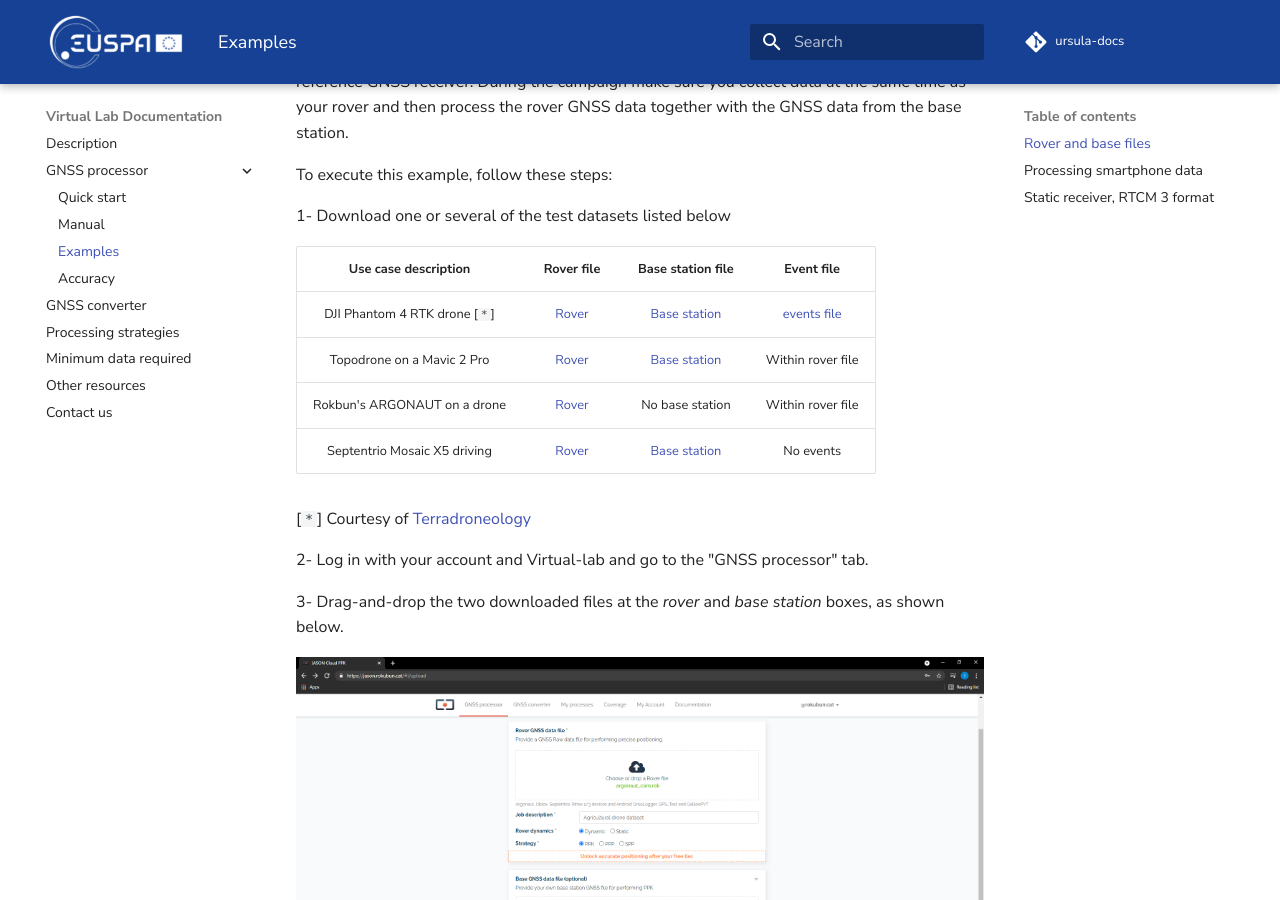
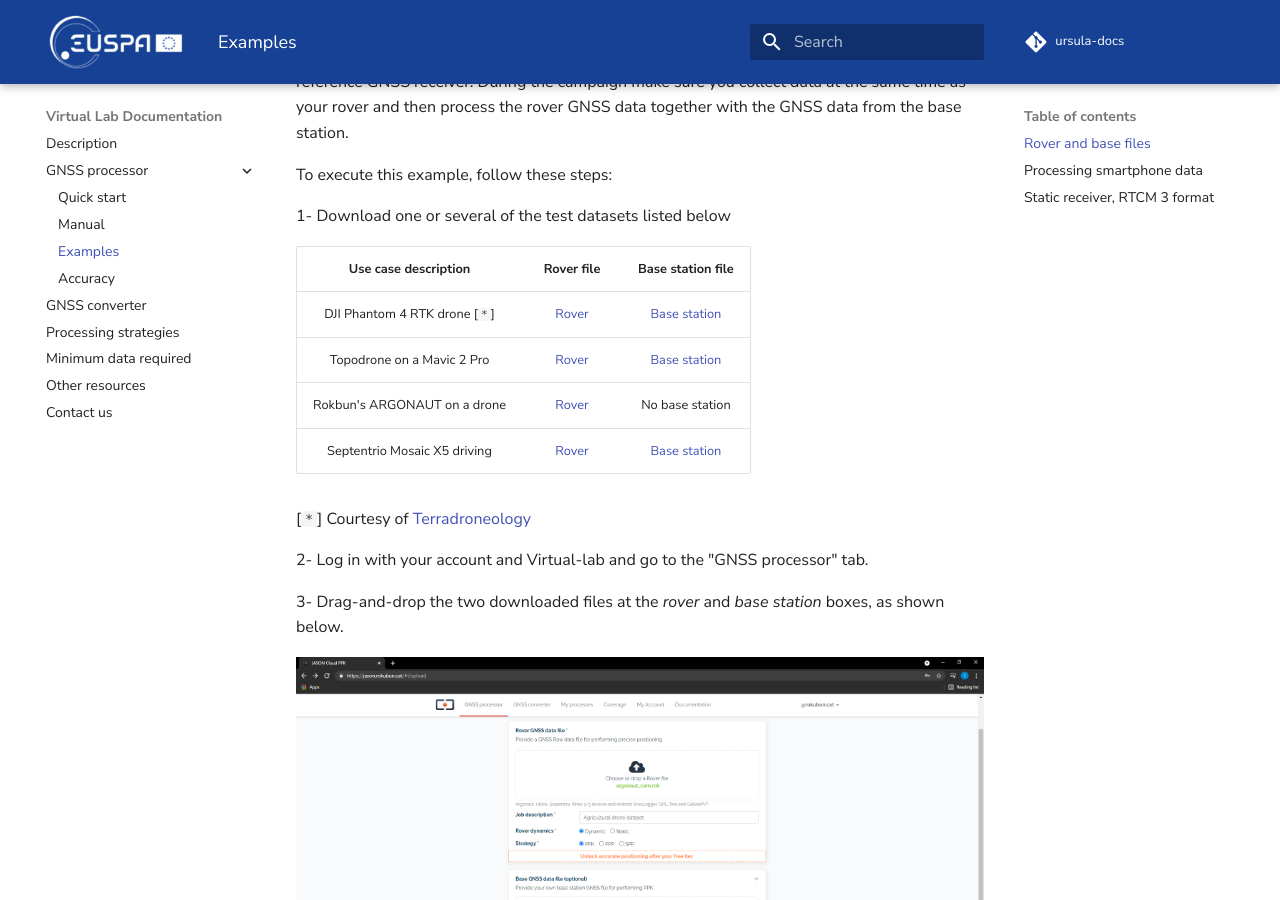
Before and after one commit to rokubun/ursula-docs, an MkDocs documentation site: the page built from docs/examples.md, in a window 1280 px wide and 900 px high, scrolled down 432 px. Built offline with MkDocs 1.6.1 and Material for MkDocs 9.7.7, drawn with Linux system fonts in a browser that asks for light colours; some web fonts are replaced; comment, search, counter and statistics services are not loaded.

Commit message:
fix: eliminate all the references to the samera events

```diff
--- a/docs/examples.md
+++ b/docs/examples.md
@@ -20,12 +20,12 @@
 
 1- Download one or several of the test datasets listed below
 
-Use case description| Rover file | Base station file | Event file
-:---:|:---:|:---:|:---:
-DJI Phantom 4 RTK drone [`*`] | [Rover](https://Virtual-lab-docs.s3.eu-central-1.amazonaws.com/DJI_with_cam_events/101_0082_Rinex.rnx) | [Base station](https://Virtual-lab-docs.s3.eu-central-1.amazonaws.com/DJI_with_cam_events/RTK134_202102051543_13ALG6P0050051.DAT) | [events file](https://Virtual-lab-docs.s3.eu-central-1.amazonaws.com/DJI_with_cam_events/101_0082_Timestamp.MRK) | No events file
-Topodrone on a Mavic 2 Pro | [Rover](https://Virtual-lab-docs.s3.eu-central-1.amazonaws.com/Topodrone/TopoDrone.ubx) | [Base station](https://Virtual-lab-docs.s3.eu-central-1.amazonaws.com/Topodrone/MARE00ESP_R_20201201204_22M_01S_MO.rnx) | Within rover file
-Rokbun's ARGONAUT on a drone | [Rover](https://Virtual-lab-docs.s3.eu-central-1.amazonaws.com/Rokubun+ARGONAUT/argonaut_cam.rok) | No base station | Within rover file
-Septentrio Mosaic X5 driving | [Rover](https://Virtual-lab-docs.s3.eu-central-1.amazonaws.com/Cardedeu_Driving_MosaicX5_1Hz/XXXX00CAT_R_20203401333_01H_01S_MO.rnx) | [Base station](https://Virtual-lab-docs.s3.eu-central-1.amazonaws.com/Cardedeu_Driving_MosaicX5_1Hz/MARE00ESP_R_20203401333_82M_01S_MO.rnx) | No events
+Use case description| Rover file | Base station file
+:---:|:---:|:---:
+DJI Phantom 4 RTK drone [`*`] | [Rover](https://Virtual-lab-docs.s3.eu-central-1.amazonaws.com/DJI_with_cam_events/101_0082_Rinex.rnx) | [Base station](https://Virtual-lab-docs.s3.eu-central-1.amazonaws.com/DJI_with_cam_events/RTK134_202102051543_13ALG6P0050051.DAT)
+Topodrone on a Mavic 2 Pro | [Rover](https://Virtual-lab-docs.s3.eu-central-1.amazonaws.com/Topodrone/TopoDrone.ubx) | [Base station](https://Virtual-lab-docs.s3.eu-central-1.amazonaws.com/Topodrone/MARE00ESP_R_20201201204_22M_01S_MO.rnx)
+Rokbun's ARGONAUT on a drone | [Rover](https://Virtual-lab-docs.s3.eu-central-1.amazonaws.com/Rokubun+ARGONAUT/argonaut_cam.rok) | No base station
+Septentrio Mosaic X5 driving | [Rover](https://Virtual-lab-docs.s3.eu-central-1.amazonaws.com/Cardedeu_Driving_MosaicX5_1Hz/XXXX00CAT_R_20203401333_01H_01S_MO.rnx) | [Base station](https://Virtual-lab-docs.s3.eu-central-1.amazonaws.com/Cardedeu_Driving_MosaicX5_1Hz/MARE00ESP_R_20203401333_82M_01S_MO.rnx)
 
 [`*`] Courtesy of [Terradroneology](https://terradroneology.com/)
 
```
